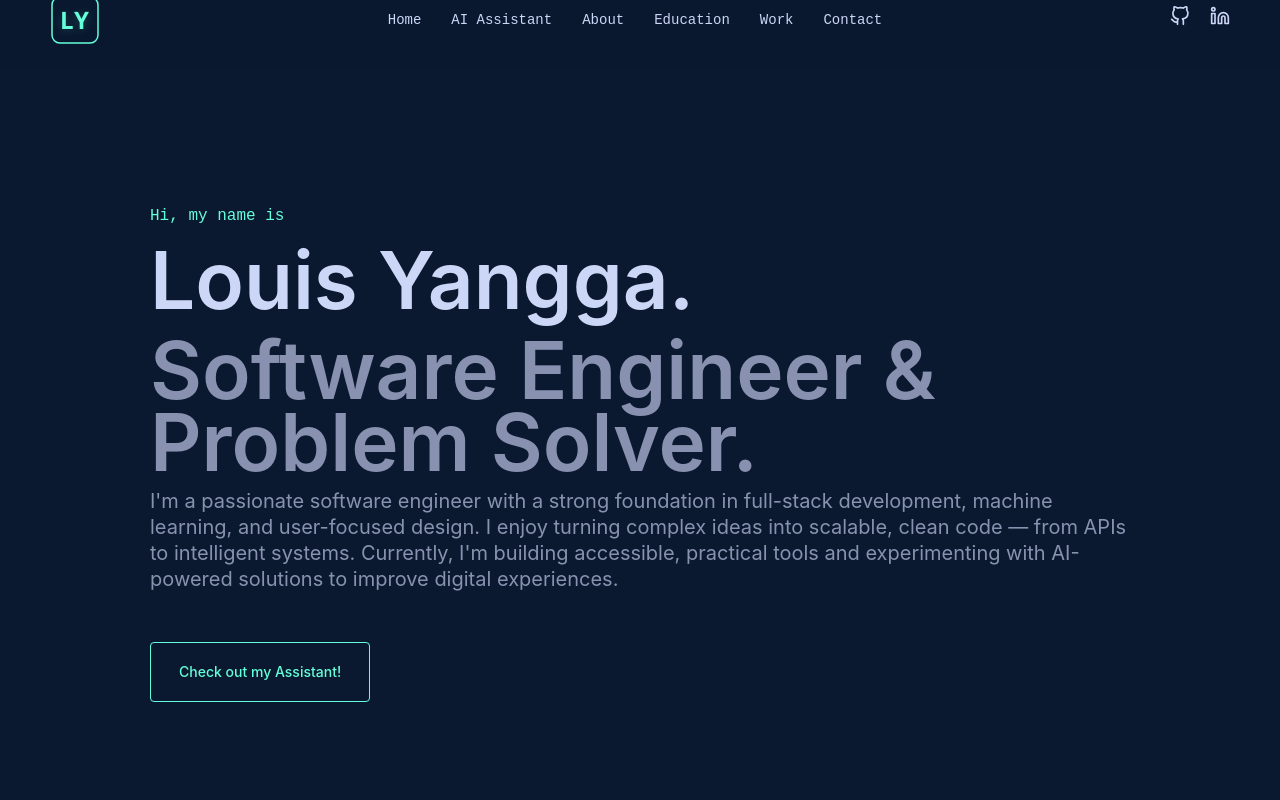
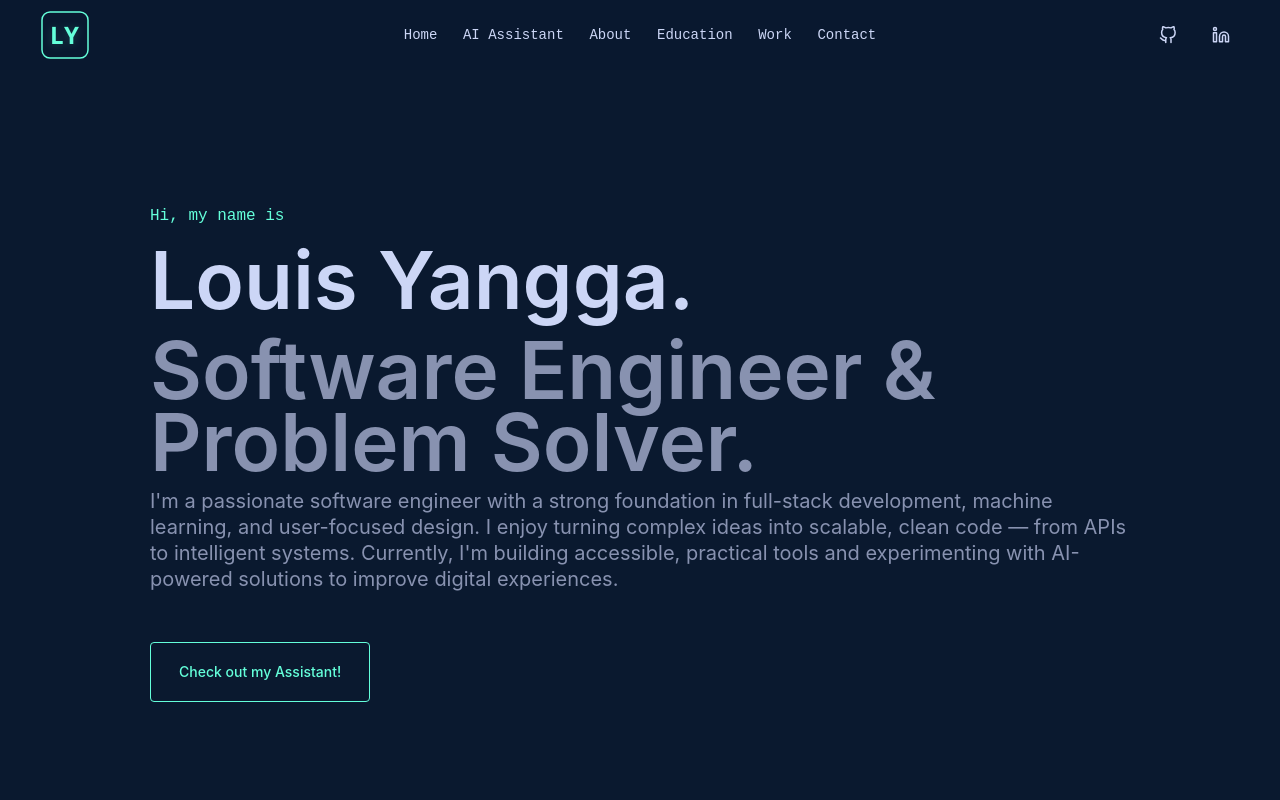
Before and after one commit to LouisYangga/Portfolio_with_chatbot, a React (Vite) app in the folder portfolio-frontend/: page / in a window 1280 px wide. Shown: the top 800 px of the page. Built offline with nearby package versions, Linux system fonts and the light colour scheme; no server answers; the HTML template or start-up script is replaced by a standard one.

Commit message:
fixed scaling issue navbar

```diff
--- a/portfolio-frontend/src/styles/StyledComponents.js
+++ b/portfolio-frontend/src/styles/StyledComponents.js
@@ -4,8 +4,8 @@ import { motion } from 'framer-motion'
 export const StyledHeader = styled.header`
   position: fixed;
   top: 0;
+  left: 0;
   z-index: 11;
-  padding: 0px 50px;
   width: 100%;
   height: 70px;
   background-color: rgba(10, 25, 47, 0.85);
@@ -14,25 +14,44 @@ export const StyledHeader = styled.header`
   filter: none !important;
   pointer-events: auto !important;
   user-select: auto !important;
+  display: flex;
+  justify-content: center;
+  align-items: center;
+  padding: 0 40px;
+
+  @media (min-width: 1920px) {
+    padding: 0 150px;
+  }
+
+  @media (max-width: 768px) {
+    padding: 0 25px;
+  }
 `
 
 export const Nav = styled.nav`
   display: flex;
-  justify-content: space-between;
   align-items: center;
   position: relative;
   width: 100%;
+  max-width: 1200px;
+  margin: 0 auto;
   color: var(--lightest-slate);
   font-family: var(--font-mono);
   counter-reset: item 0;
   z-index: 12;
-  height: 40px;
+  height: 100%;
+  justify-content: space-between;
 `
 
 export const NavLinks = styled.div`
   display: flex;
   align-items: center;
-  gap: 30px;
+  gap: clamp(20px, 2vw, 30px);
+  position: absolute;
+  left: 50%;
+  transform: translateX(-50%);
+  width: auto;
+  white-space: nowrap;
 
   @media (max-width: 768px) {
     display: none;
@@ -50,11 +69,22 @@ export const NavLink = styled.a`
 
 export const SocialLinks = styled.div`
   display: flex;
-  gap: 20px;
+  gap: 15px;
+  margin-left: 60px;
+  align-items: center;
+  flex-shrink: 0;
+
+  @media (max-width: 768px) {
+    display: none;
+  }
 
   a {
     color: var(--lightest-slate);
-    font-size: 20px;
+    font-size: 18px;
+    display: flex;
+    align-items: center;
+    transition: var(--transition);
+    padding: 10px;
 
     &:hover {
       color: var(--green);
@@ -235,3 +265,11 @@ export const LogoText = styled.text.attrs({
   textAnchor: "middle",
   dominantBaseline: "middle"
 })``;
+
+export const LogoContainer = styled.div`
+  display: flex;
+  align-items: center;
+  min-width: fit-content;
+  position: relative;
+  z-index: 3;
+`
```
